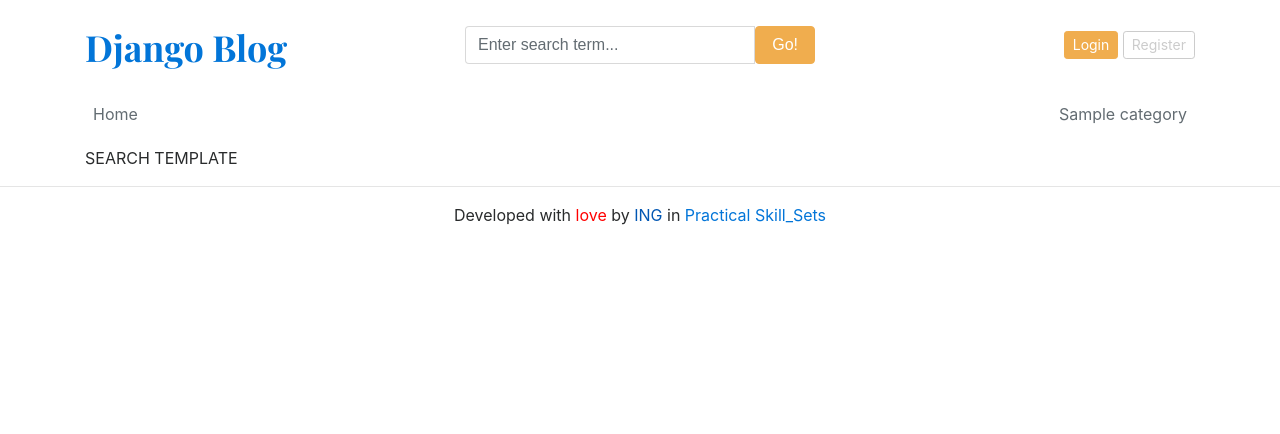
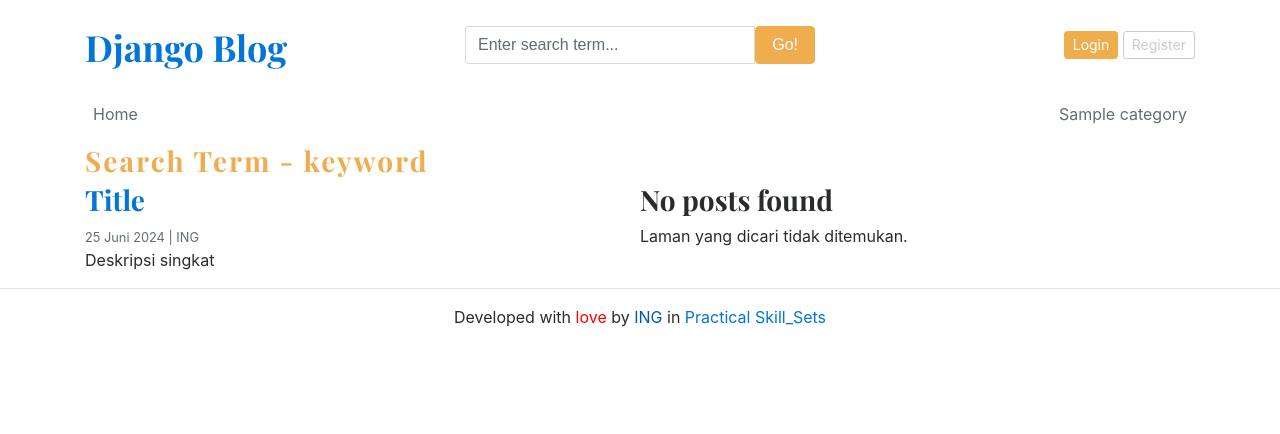
Before and after one commit to gurnitha/2466-dj5-blog-app, a Django app: page /blog/search/ in a window 1280 px wide. Shown: the top 434 px of the page. Run offline with Django 5.2, Linux system fonts and the light colour scheme; tables that the repository leaves empty hold one stand-in row (values such as "Sample post").

Commit message:
3. Membuat layout untuk laman search

```diff
--- a/templates/blog/search.html
+++ b/templates/blog/search.html
@@ -4,6 +4,21 @@
 
 {% block content %}
 
-SEARCH TEMPLATE
+<h3 class="text-warning" style="letter-spacing: 2px;">Search Term - keyword</h3>
+<div class="row mb-2">
+    <div class="col-md-6">
+        <div class="card border-0" >
+            <div class="card-body">
+                <h3><a href="" class="text-dark">Title</a></h3>
+                <small class="mb-1 text-muted">25 Juni 2024 | ING</small>
+                <p class="card-text">Deskripsi singkat</p>
+            </div>
+        </div>
+    </div>
+    <div>
+        <h3>No posts found</h3>
+        <p>Laman yang dicari tidak ditemukan.</p>
+    </div>
+</div>
 
-{% endblock content %}
+{% endblock %}
```
Also changed, not shown: README.md.
